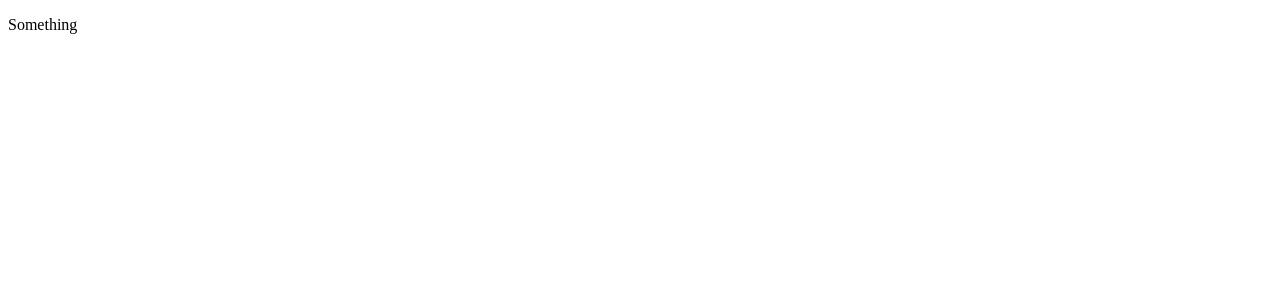
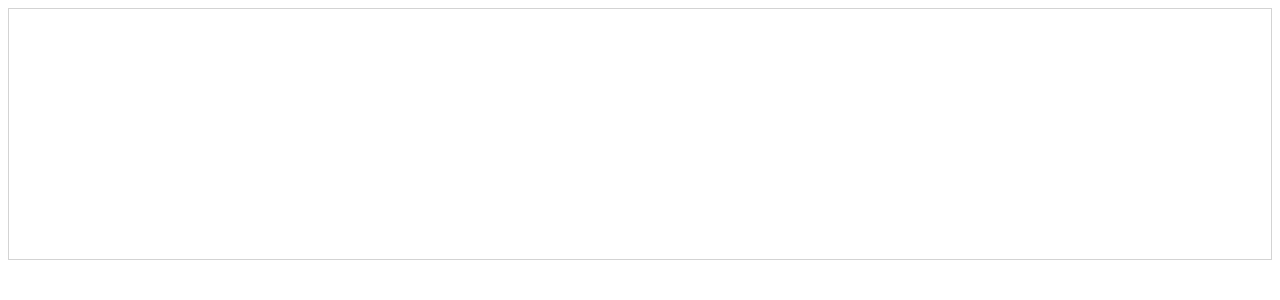
Before and after one commit to RedHope/react-text-editor, a React app: page / in a window 1280 px wide. Shown: the top 300 px of the page. Built offline with nearby package versions, Linux system fonts and the light colour scheme.

Commit message:
style(css): add styles.css

```diff
--- a/package.json
+++ b/package.json
@@ -12,6 +12,7 @@
   "license": "MIT",
   "dependencies": {
     "lodash": "^4.17.4",
+    "corejs-typeahead": "1.1.1",
     "webpack": "^2.6.0"
   },
   "devDependencies": {
--- a/src/app.js
+++ b/src/app.js
@@ -1,6 +1,8 @@
 // @ts-check
 import React from 'react';
 import {render} from 'react-dom';
+
+import './styles/styles.scss';
 import App from './components/App.jsx';
 
 render(<App />, document.getElementById('app'));
--- a/src/components/App.jsx
+++ b/src/components/App.jsx
@@ -3,8 +3,7 @@
 class App extends Component {
     render() {
         return (
-            <div className="row">
-                <p>Something</p>
+            <div contentEditable className="text-editor">
             </div>)
     }
 }
--- /dev/null
+++ b/src/styles/styles.scss
@@ -0,0 +1,4 @@
+.text-editor{
+    min-height: 250px;
+    border: 1px solid #D3D3D3;
+}
--- a/webpack.config.js
+++ b/webpack.config.js
@@ -13,7 +13,7 @@
     entry: './src/app.js',
     module: {
         loaders: [{
-            test: /\.(sass|css)$/,
+            test: /\.(sass|css|scss)$/,
             use: [
                 'style-loader',
                 'css-loader',
```
